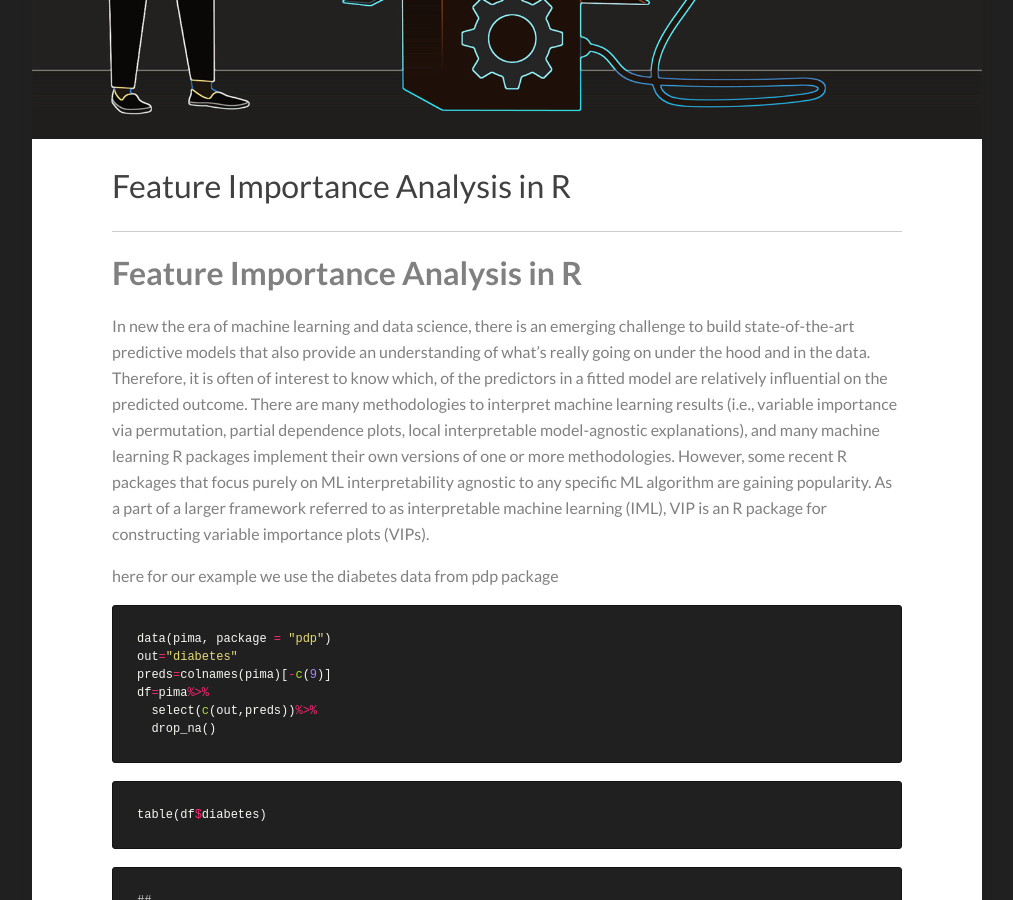
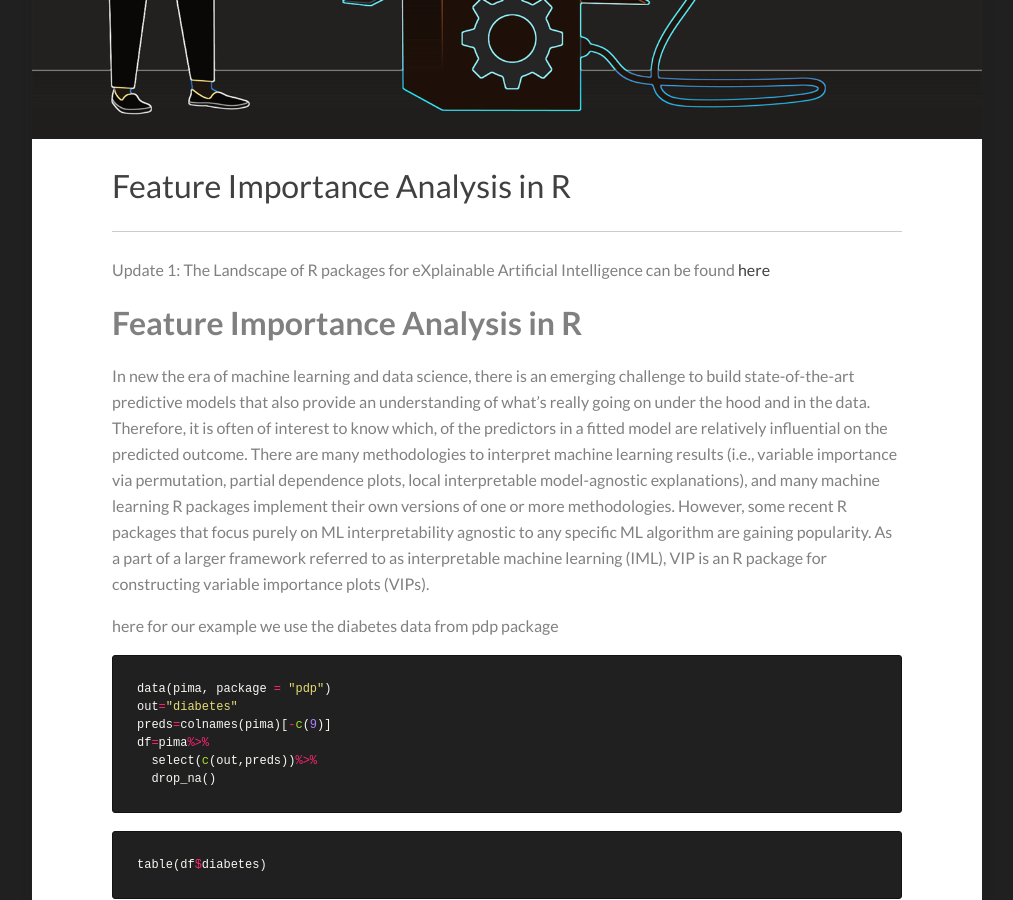
Before and after one commit to Kamran-Afzali/Kamran-Afzali.github.io, a Jekyll site: the page built from _posts/2021-6-28-XAI_EX_R.md, in a window 1280 px wide and 900 px high, scrolled down 672 px. Shown: the whole window, without its empty margins (133-1146 px from the left). Built offline with Jekyll 4.4.1, drawn with Linux system fonts in a browser that asks for light colours.

Commit message:
Update 2021-6-28-XAI_EX_R.md

```diff
--- a/_posts/2021-6-28-XAI_EX_R.md
+++ b/_posts/2021-6-28-XAI_EX_R.md
@@ -6,6 +6,8 @@ featured-image: /images/XAI2.png
 tags: [Machine Learning, Interpretability, DigitalHealth]
 date-string: June 2021
 ---
+
+Update 1: The Landscape of R packages for eXplainable Artificial Intelligence can be found [here](http://xai-tools.drwhy.ai)
 
 # Feature Importance Analysis in R
 
```
